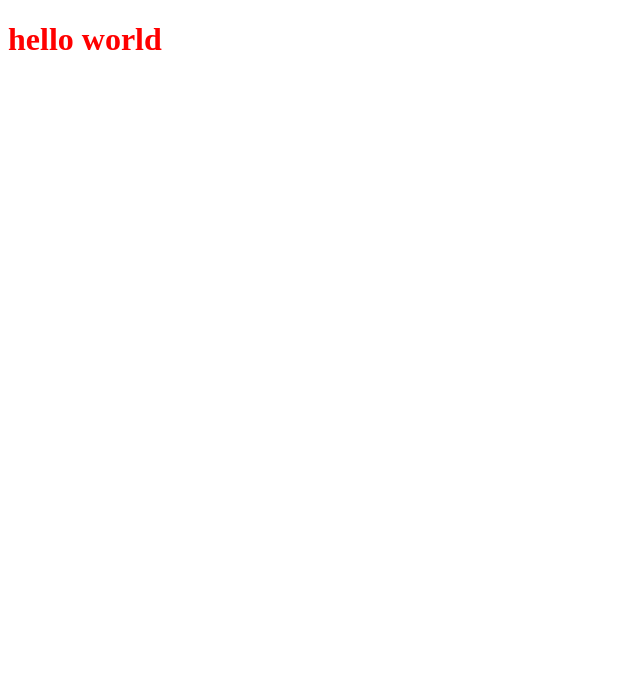
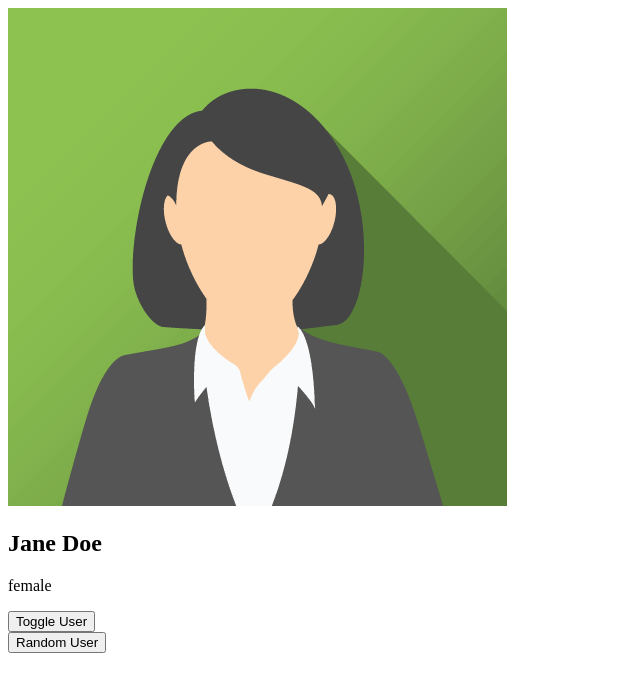
Before and after one commit to pagidipallygaganasri2605/jntuhhgagana_bootcampp, a website: page frontend/index.html in a window 1280 px wide. Shown: the whole page, without its empty margins (0-640 px from the left). Drawn offline with Linux system fonts and the light colour scheme.

Commit message:
created user ui

```diff
--- a/frontend/index.html
+++ b/frontend/index.html
@@ -7,7 +7,16 @@
     <link rel="stylesheet" href="Style.css">
 </head>
 <body>
-    <h1>hello world</h1>
+    <!--h1>hello world</h1-->
+    <div>
+        <img src="jane.png" alt="User image">
+        <h2>Jane Doe</h2>
+        <p>female</p>
+        <button>Toggle User</button>
+        <br>
+        <button>Random User</button>
+
+    </div>
     <script src="index.js"></script>
 </body>
 </html>
--- a/frontend/index.js
+++ b/frontend/index.js
@@ -1 +1 @@
-alert("Welcome to bootcamp")
+// alert("Welcome to bootcamp")
```
Also changed, not shown: frontend/jane.png (added).
